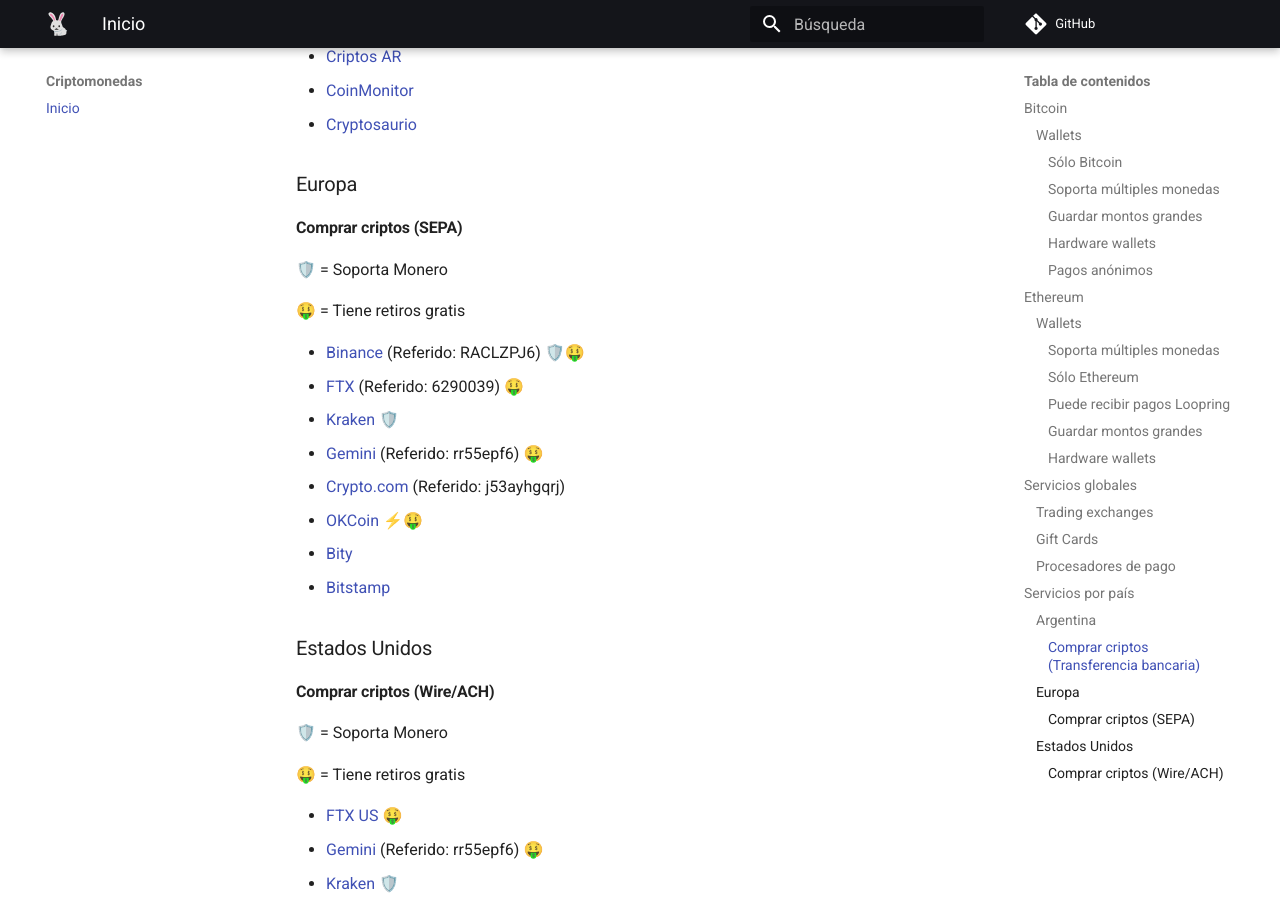
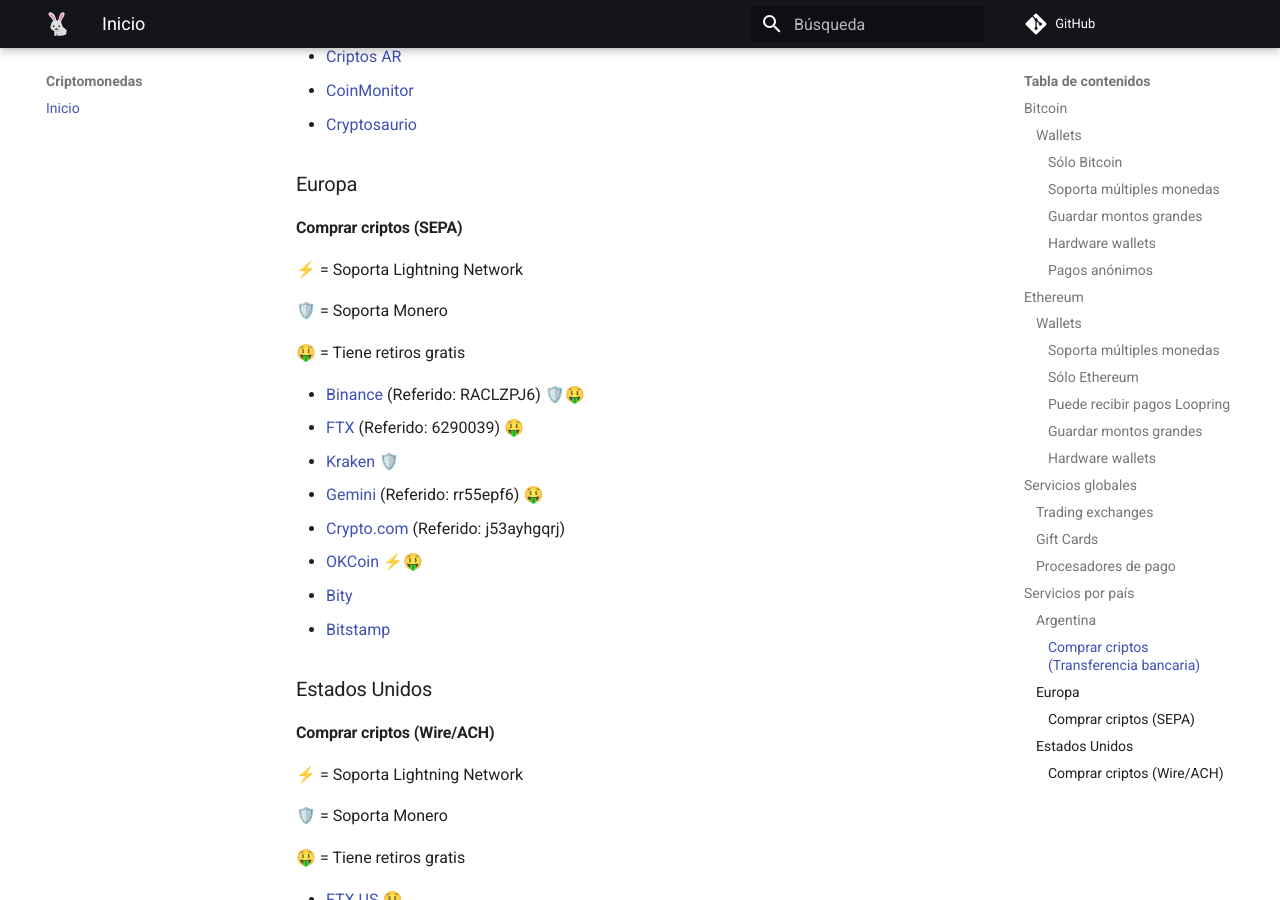
Before and after one commit to anomalouscode/wiki, an MkDocs documentation site: the page built from docs/criptomonedas/index.md, in a window 1280 px wide and 900 px high, scrolled down 3458 px. Built offline with MkDocs 1.6.1 and Material for MkDocs 9.7.7, drawn with Linux system fonts in a browser that asks for light colours; comment, search, counter and statistics services are not loaded.

Commit message:
Update index.md

```diff
--- a/docs/criptomonedas/index.md
+++ b/docs/criptomonedas/index.md
@@ -138,6 +138,8 @@
 
 #### Comprar criptos (SEPA)
 
+⚡ = Soporta Lightning Network
+
 🛡️ = Soporta Monero
 
 🤑 = Tiene retiros gratis
@@ -155,6 +157,8 @@
 
 #### Comprar criptos (Wire/ACH)
 
+⚡ = Soporta Lightning Network
+
 🛡️ = Soporta Monero
 
 🤑 = Tiene retiros gratis
```
